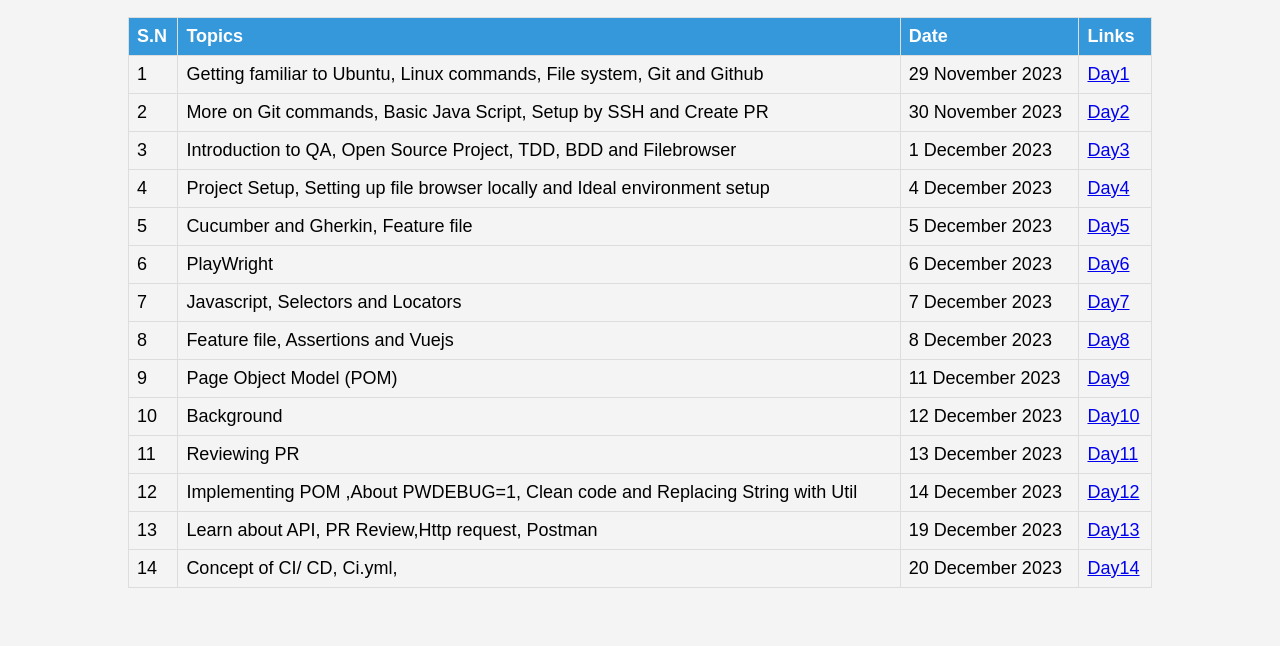
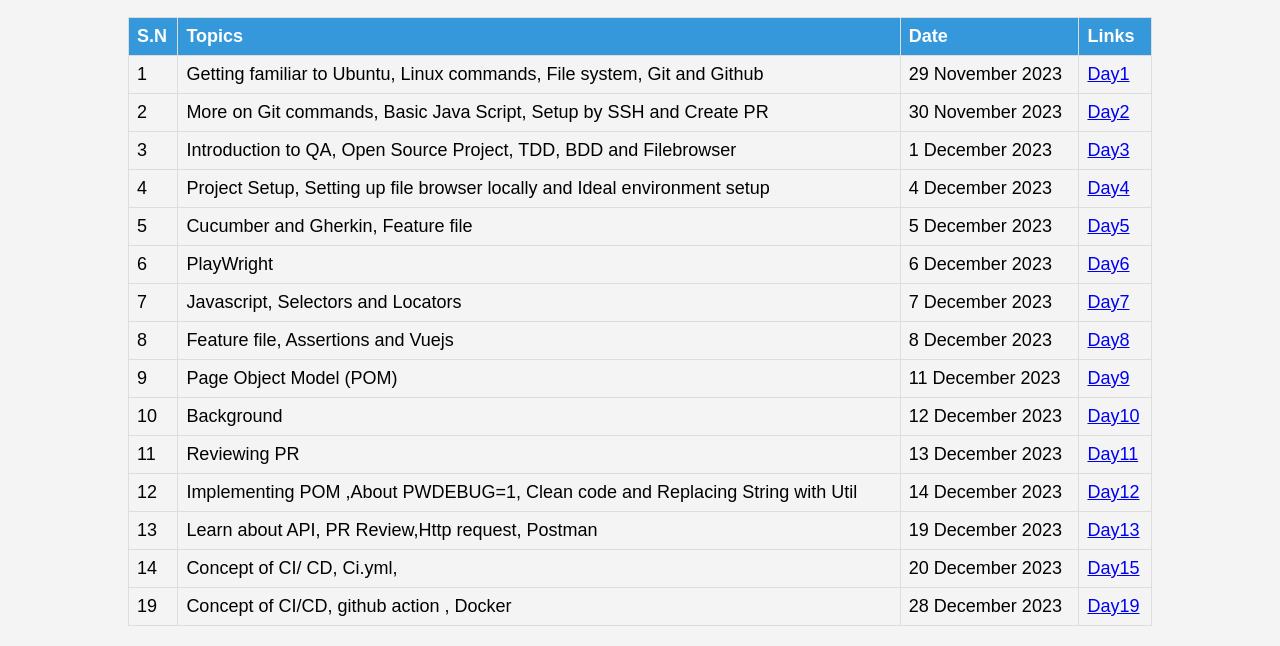
Before and after one commit to aakrity17/JankariTech-Mentorship, a plain HTML site: page index.html in a window 1280 px wide. Shown: the part 407-1053 px from the top of the page. Before the commit the page ends 1015 px from the top, so only its background shows below. Drawn offline with Linux system fonts and the light colour scheme; a script that the page names is missing.

Commit message:
CI/CD , Docker, Drone, cherry pic

```diff
--- a/index.html
+++ b/index.html
@@ -113,9 +113,16 @@
                 <td>14</td>
                 <td>Concept of CI/ CD, Ci.yml, </td>
                 <td>20 December 2023</td>
-                <td><a href="https://github.com/aakrity17/JankariTech-Mentorship/blob/main/Day14.md">Day14</a></td>
+                <td><a href="https://github.com/aakrity17/JankariTech-Mentorship/blob/main/Day14.md">Day15</a></td>
             </tr>
-            <!-- more rows -->
+
+            <tr>
+              <td>19</td>
+              <td>Concept of CI/CD, github action , Docker </td>
+              <td>28 December 2023</td>
+              <td><a href="https://github.com/aakrity17/JankariTech-Mentorship/blob/main/Day14.md">Day19</a></td>
+          </tr>
+          <!-- more rows -->
         </tbody>
     </table>
 
```
Also changed, not shown: Note.txt (added), 2 other files.
